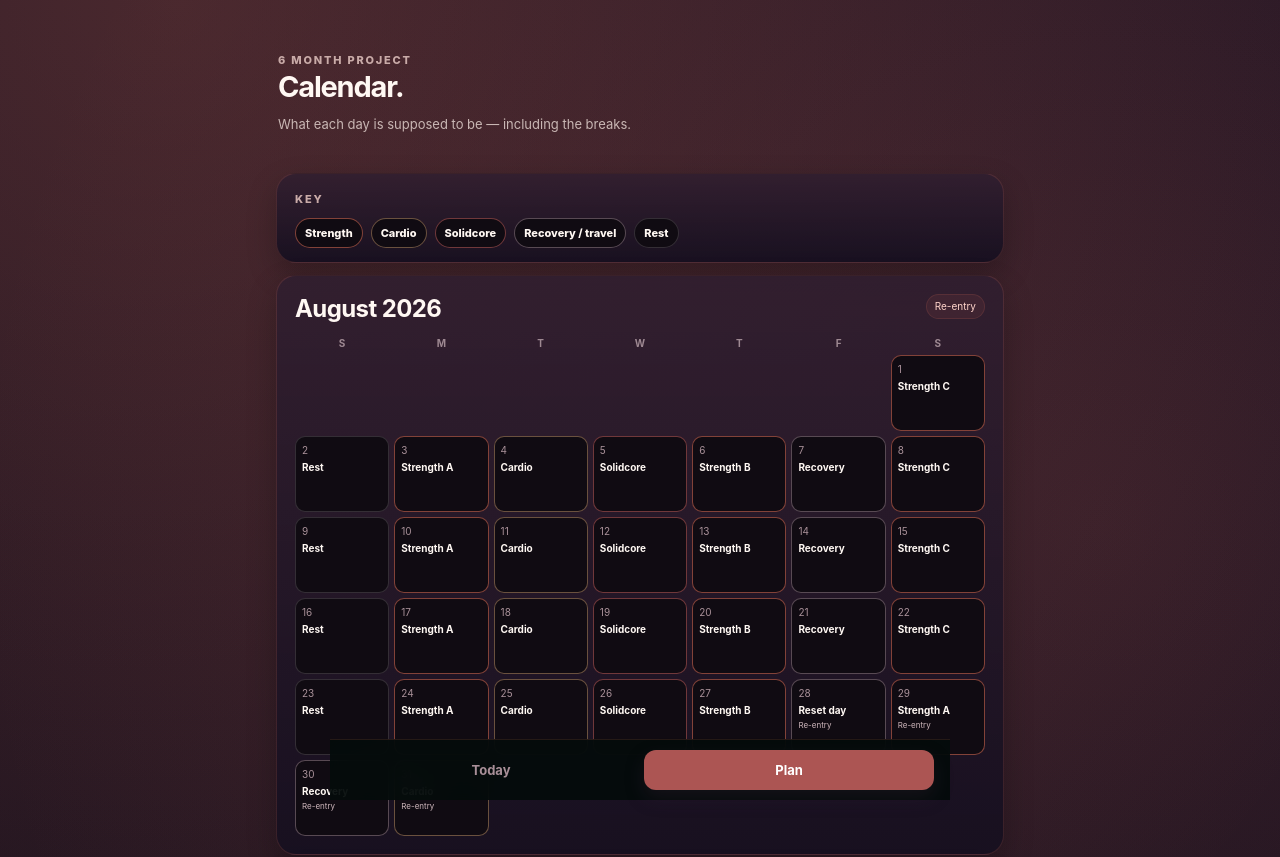
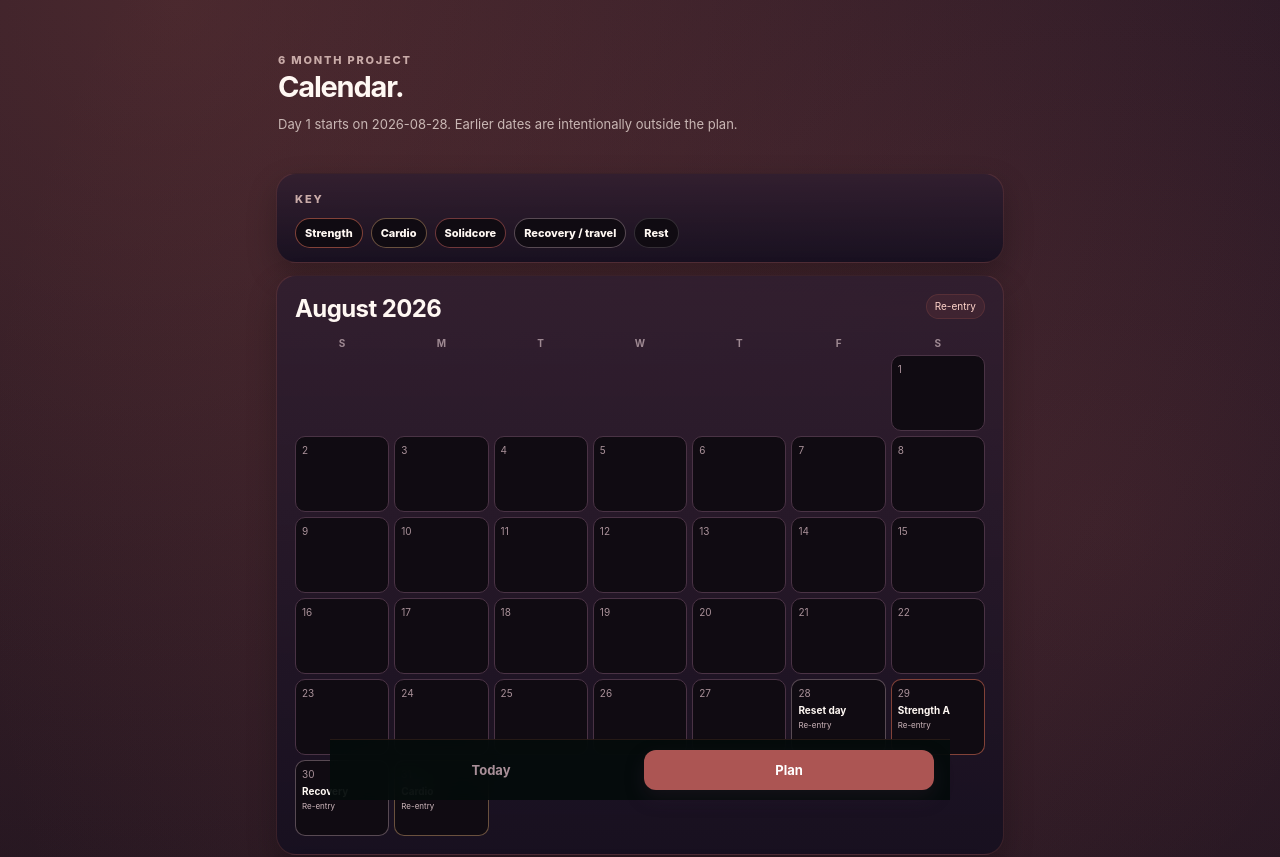
Before and after one commit to nopravlem/fitness-tracker, a Next.js app: page /plan/calendar in a window 1280 px wide. Shown: the top 857 px of the page. Built offline with nearby package versions, Linux system fonts and the light colour scheme.

Commit message:
Start calendar on project Day 1

```diff
--- a/app/plan/calendar/page.tsx
+++ b/app/plan/calendar/page.tsx
@@ -1,5 +1,5 @@
 import Link from 'next/link';
-import { blockForDate, dateOverrides, trainingBlocks, weeklyPlans } from '@/lib/program';
+import { blockForDate, dateOverrides, PROGRAM_START, trainingBlocks, weeklyPlans } from '@/lib/program';
 
 const months=[
   {year:2026,month:7,label:'August 2026'},
@@ -26,19 +26,21 @@ function shortLabel(label:string){
 
 export default function PlanCalendarPage(){
   return <main className="shell calendarShell">
-    <header><div><p className="eyebrow">6 MONTH PROJECT</p><h1>Calendar.</h1><p className="subtle">What each day is supposed to be — including the breaks.</p></div></header>
+    <header><div><p className="eyebrow">6 MONTH PROJECT</p><h1>Calendar.</h1><p className="subtle">Day 1 starts on {PROGRAM_START}. Earlier dates are intentionally outside the plan.</p></div></header>
 
     <section className="card calendarLegend"><p className="eyebrow">KEY</p><div className="legendItems"><span data-kind="strength">Strength</span><span data-kind="cardio">Cardio</span><span data-kind="solidcore">Solidcore</span><span data-kind="recovery">Recovery / travel</span><span data-kind="rest">Rest</span></div></section>
 
     {months.map(({year,month,label})=>{
       const firstWeekday=new Date(Date.UTC(year,month,1)).getUTCDay();
       const daysInMonth=new Date(Date.UTC(year,month+1,0)).getUTCDate();
-      const cells:Array<null|{day:number;key:string;label:string;kind:string;block:string|null}>=Array(firstWeekday).fill(null);
+      const cells:Array<null|{day:number;key:string;label?:string;kind?:string;block?:string|null;beforeStart?:boolean}>=Array(firstWeekday).fill(null);
       for(let day=1;day<=daysInMonth;day++){
-        const key=keyFor(year,month,day);const weekday=new Date(Date.UTC(year,month,day)).getUTCDay();const plan=planForKey(key,weekday);const block=blockForDate(key);
+        const key=keyFor(year,month,day);
+        if(key<PROGRAM_START){cells.push({day,key,beforeStart:true});continue;}
+        const weekday=new Date(Date.UTC(year,month,day)).getUTCDay();const plan=planForKey(key,weekday);const block=blockForDate(key);
         cells.push({day,key,label:shortLabel(plan.label),kind:plan.kind,block:block?.name??null});
       }
-      return <section className="card monthCard" key={label}><div className="monthHead"><h2>{label}</h2>{trainingBlocks.filter(b=>b.start<=keyFor(year,month,daysInMonth)&&b.end>=keyFor(year,month,1)).map(b=><span key={b.name}>{b.name}</span>)}</div><div className="calendarWeekdays">{['S','M','T','W','T','F','S'].map((d,i)=><b key={`${d}-${i}`}>{d}</b>)}</div><div className="calendarGrid">{cells.map((cell,i)=>cell?<div className="calendarDay" data-kind={cell.kind} key={cell.key}><span>{cell.day}</span><strong>{cell.label}</strong>{cell.block&&<small>{cell.block}</small>}</div>:<div className="calendarDay empty" key={`empty-${i}`}/>)}</div></section>
+      return <section className="card monthCard" key={label}><div className="monthHead"><h2>{label}</h2>{trainingBlocks.filter(b=>b.start<=keyFor(year,month,daysInMonth)&&b.end>=keyFor(year,month,1)).map(b=><span key={b.name}>{b.name}</span>)}</div><div className="calendarWeekdays">{['S','M','T','W','T','F','S'].map((d,i)=><b key={`${d}-${i}`}>{d}</b>)}</div><div className="calendarGrid">{cells.map((cell,i)=>!cell?<div className="calendarDay empty" key={`empty-${i}`}/>:cell.beforeStart?<div className="calendarDay beforeStart" key={cell.key}><span>{cell.day}</span></div>:<div className="calendarDay" data-kind={cell.kind} key={cell.key}><span>{cell.day}</span><strong>{cell.label}</strong>{cell.block&&<small>{cell.block}</small>}</div>)}</div></section>
     })}
 
     <section className="card"><p className="eyebrow">BREAKS ARE PART OF THE PLAN</p><h2>No catching up afterward.</h2><p className="subtle">Travel, Thanksgiving, and the holiday period are intentionally lighter. When the normal program resumes, it resumes from there — no doubled workouts to repay a missed week.</p></section>
```
